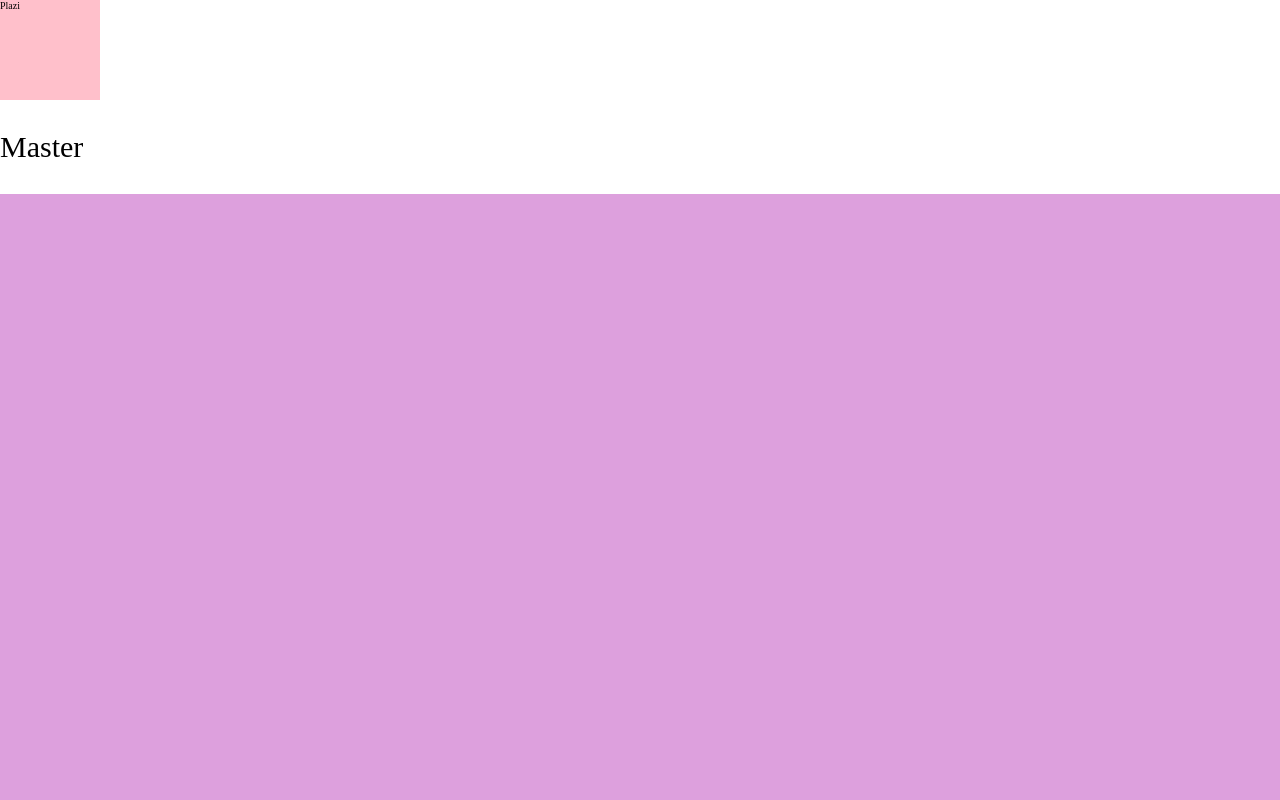
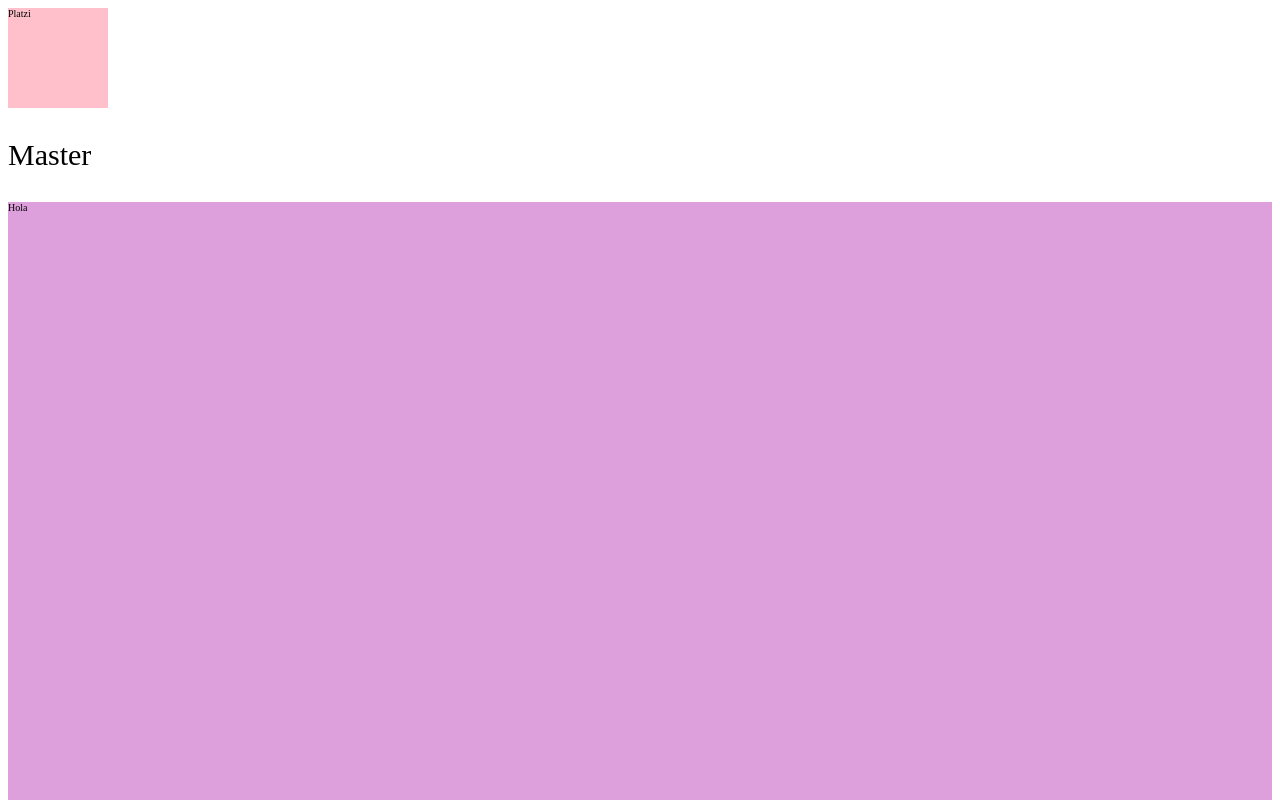
Before and after one commit to andrewsdeve/curso-frontend-developer-main, a plain HTML site: page curso-1/unidades-de-medida.html in a window 1280 px wide. Shown: the top 800 px of the page. Drawn offline with Linux system fonts and the light colour scheme.

Commit message:
Unidades_Medidas

```diff
--- a/curso-1/unidades-de-medida.html
+++ b/curso-1/unidades-de-medida.html
@@ -4,34 +4,33 @@
   <meta charset="UTF-8">
   <meta http-equiv="X-UA-Compatible" content="IE=edge">
   <meta name="viewport" content="width=device-width, initial-scale=1.0">
-  <title>Document</title>
+  <title>Undades de Medidas</title>
   <style>
-    html {
+
+    html{
       font-size: 62.5%;
     }
-    body {
-      margin: 0;
-    }
-    div {
+
+    div{
       width: 100px;
       height: 100px;
-      background: pink;
+      background-color: pink;
     }
-    p {
+    p{
       font-size: 3rem;
     }
-    .container {
-      width: 100vw;
+
+    .container{
+      width: 100%;
       height: 100vh;
       background: plum;
+      margin: 0%;
     }
   </style>
 </head>
 <body>
-  <div>Plazi</div>
+  <div>Platzi</div>
   <p>Master</p>
-  <div class="container">
-
-  </div>
+  <div class="container">Hola</div>
 </body>
 </html>
```
